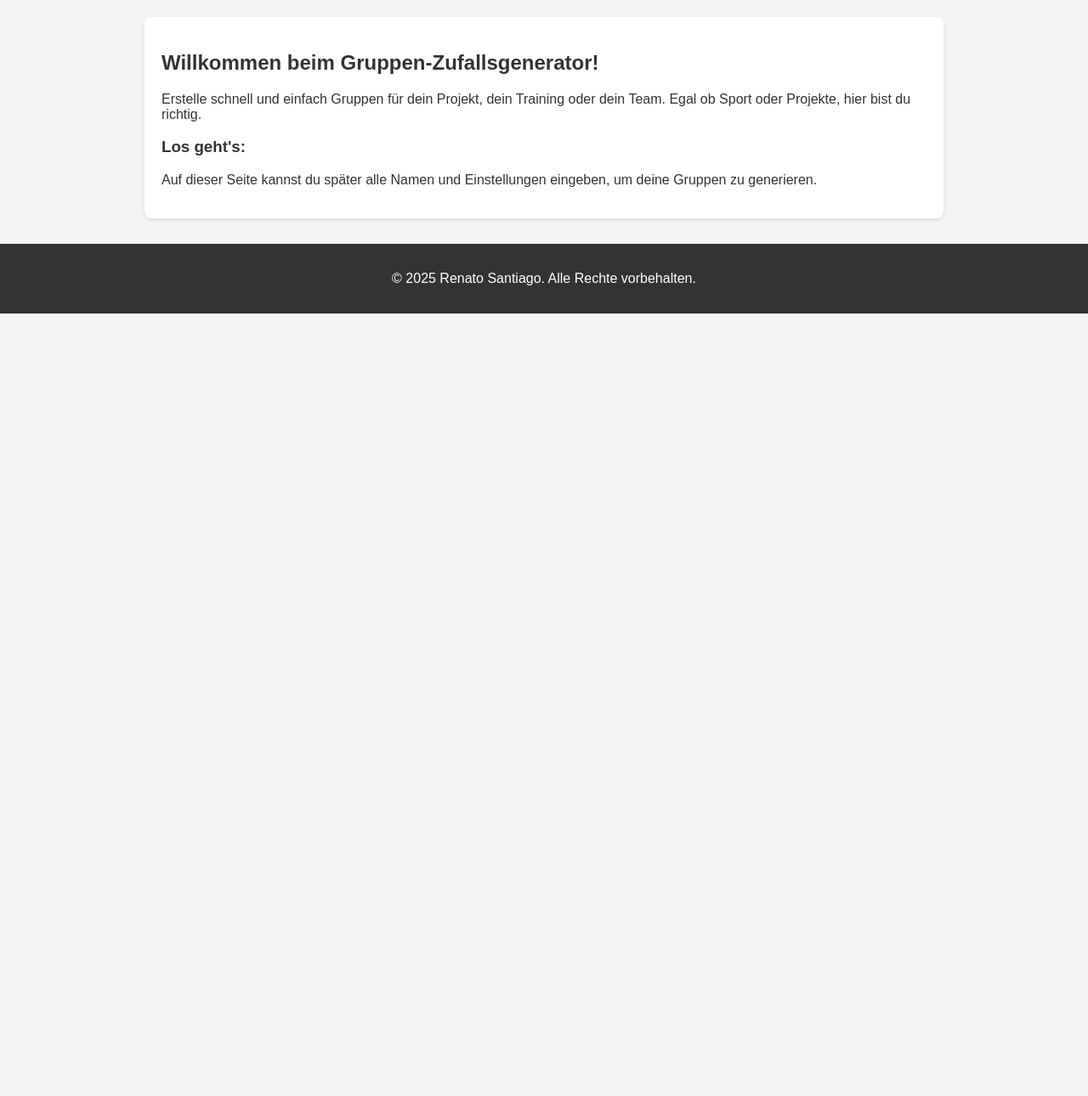
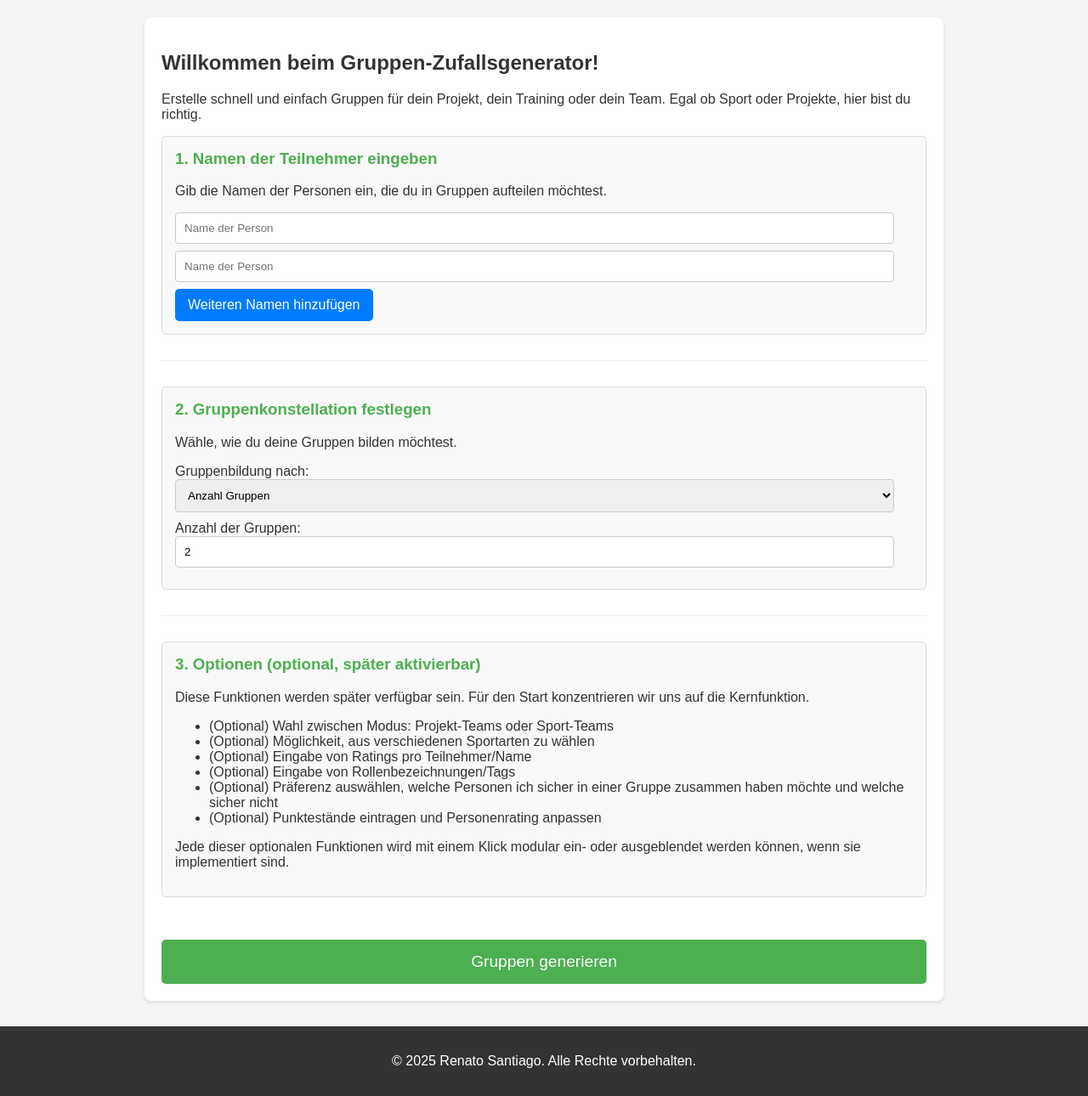
Before and after one commit to reneidou/complete-group-randomizer, a Flask app: page / in a window 1280 px wide. Shown: the part 146-1436 px from the top of the page at 85% size. Before the commit the page ends 515 px from the top, so only its background shows below. Run offline with Flask 3, Linux system fonts and the light colour scheme.

Commit message:
Frontend für Namen- und Gruppeneingabe erstellt, dynamisches JS hinzugefügt und Flask-Route für Empfang

```diff
--- a/app.py
+++ b/app.py
@@ -1,10 +1,25 @@
-from flask import Flask, render_template
+from flask import Flask, render_template, request # 'request' importiert
 
 app = Flask(__name__)
 
 @app.route('/')
 def home():
-    return render_template('index.html') # Hier wird das Template gerendert
+    return render_template('index.html')
+
+@app.route('/generate', methods=['POST']) # Diese Route nimmt POST-Anfragen entgegen
+def generate_groups():
+    names = request.form.getlist('name[]') # Holt alle Namen
+    group_type = request.form['group_type'] # Holt den ausgewählten Gruppentyp
+
+    if group_type == 'num_groups':
+        num_groups = request.form['num_groups']
+        group_setting = f"Anzahl Gruppen: {num_groups}"
+    else: # group_type == 'group_size'
+        group_size = request.form['group_size']
+        group_setting = f"Gruppengrösse: {group_size}"
+
+    # Nur zum Testen: Gib die empfangenen Daten im Browser zurück
+    return f"Empfangene Namen: {', '.join(names)}<br>Gruppeneinstellung: {group_setting}"
 
 if __name__ == '__main__':
     app.run(debug=True)
--- a/static/css/style.css
+++ b/static/css/style.css
@@ -52,3 +52,70 @@ footer {
     width: 100%; /* Volle Breite */
     margin-top: 30px; /* Abstand zum Inhalt darüber */
 }
+
+/* Formular-Bereich */
+.form-section {
+    margin-bottom: 30px;
+    padding: 15px;
+    border: 1px solid #ddd;
+    border-radius: 5px;
+    background-color: #f9f9f9;
+}
+
+.form-section h3 {
+    color: #4CAF50;
+    margin-top: 0;
+}
+
+/* Input-Felder und Select-Boxen */
+input[type="text"],
+input[type="number"],
+select {
+    width: calc(100% - 22px); /* Breite des Feldes abzüglich Padding und Border */
+    padding: 10px;
+    margin-bottom: 10px;
+    border: 1px solid #ccc;
+    border-radius: 4px;
+    box-sizing: border-box; /* Padding und Border sind in der Breite enthalten */
+}
+
+/* Buttons */
+button {
+    background-color: #007bff; /* Blau */
+    color: white;
+    padding: 10px 15px;
+    border: none;
+    border-radius: 5px;
+    cursor: pointer;
+    font-size: 1em;
+    transition: background-color 0.3s ease;
+}
+
+button:hover {
+    background-color: #0056b3;
+}
+
+.submit-btn {
+    background-color: #4CAF50; /* Grün */
+    width: 100%;
+    padding: 15px;
+    font-size: 1.2em;
+    margin-top: 20px;
+}
+
+.submit-btn:hover {
+    background-color: #45a049;
+}
+
+/* HR-Linie zur Trennung der Abschnitte */
+hr {
+    border: 0;
+    height: 1px;
+    background: #eee;
+    margin: 30px 0;
+}
+
+/* Anpassungen für die dynamischen Eingaben */
+#names-container input {
+    margin-bottom: 8px; /* Etwas weniger Abstand zwischen den Namensfeldern */
+}
--- /dev/null
+++ b/static/js/script.js
@@ -0,0 +1,39 @@
+document.addEventListener('DOMContentLoaded', function() {
+    // Logik für das Hinzufügen neuer Namenfelder
+    const addNameBtn = document.getElementById('add-name-btn');
+    const namesContainer = document.getElementById('names-container');
+
+    addNameBtn.addEventListener('click', function() {
+        const newInput = document.createElement('input');
+        newInput.type = 'text';
+        newInput.name = 'name[]'; // Wichtig für Flask, um eine Liste zu erhalten
+        newInput.placeholder = 'Name der Person';
+        newInput.required = true;
+        namesContainer.appendChild(newInput);
+    });
+
+    // Logik zum Umschalten zwischen "Anzahl Gruppen" und "Gruppengrösse"
+    const groupTypeSelect = document.getElementById('group-type');
+    const numGroupsInputDiv = document.getElementById('num-groups-input');
+    const groupSizeInputDiv = document.getElementById('group-size-input');
+
+    groupTypeSelect.addEventListener('change', function() {
+        if (groupTypeSelect.value === 'num_groups') {
+            numGroupsInputDiv.style.display = 'block';
+            groupSizeInputDiv.style.display = 'none';
+            // Setze 'required' Attribut basierend auf Sichtbarkeit
+            document.getElementById('num-groups').required = true;
+            document.getElementById('group-size').required = false;
+        } else {
+            numGroupsInputDiv.style.display = 'none';
+            groupSizeInputDiv.style.display = 'block';
+            // Setze 'required' Attribut basierend auf Sichtbarkeit
+            document.getElementById('num-groups').required = false;
+            document.getElementById('group-size').required = true;
+        }
+    });
+
+    // Initialen Zustand beim Laden der Seite setzen
+    // Simuliert ein Change-Event, um die korrekte Anzeige beim ersten Laden zu gewährleisten
+    groupTypeSelect.dispatchEvent(new Event('change'));
+});
--- a/templates/base.html
+++ b/templates/base.html
@@ -23,5 +23,6 @@
     <footer>
         <p>&copy; 2025 Renato Santiago. Alle Rechte vorbehalten.</p>
     </footer>
+    <script src="{{ url_for('static', filename='js/script.js') }}"></script>
 </body>
 </html>
--- a/templates/index.html
+++ b/templates/index.html
@@ -6,7 +6,56 @@
     <h2>Willkommen beim Gruppen-Zufallsgenerator!</h2>
     <p>Erstelle schnell und einfach Gruppen für dein Projekt, dein Training oder dein Team. Egal ob Sport oder Projekte, hier bist du richtig.</p>
 
-    <h3>Los geht's:</h3>
-    <p>Auf dieser Seite kannst du später alle Namen und Einstellungen eingeben, um deine Gruppen zu generieren.</p>
+    <form action="/generate" method="post">
+        <div class="form-section">
+            <h3>1. Namen der Teilnehmer eingeben</h3>
+            <p>Gib die Namen der Personen ein, die du in Gruppen aufteilen möchtest.</p>
+            <div id="names-container">
+                <input type="text" name="name[]" placeholder="Name der Person" required>
+                <input type="text" name="name[]" placeholder="Name der Person" required>
+            </div>
+            <button type="button" id="add-name-btn">Weiteren Namen hinzufügen</button>
+        </div>
 
-    {% endblock %}
+        <hr>
+
+        <div class="form-section">
+            <h3>2. Gruppenkonstellation festlegen</h3>
+            <p>Wähle, wie du deine Gruppen bilden möchtest.</p>
+
+            <label for="group-type">Gruppenbildung nach:</label>
+            <select name="group_type" id="group-type">
+                <option value="num_groups">Anzahl Gruppen</option>
+                <option value="group_size">Gruppengrösse</option>
+            </select>
+
+            <div id="num-groups-input" class="group-setting-input">
+                <label for="num-groups">Anzahl der Gruppen:</label>
+                <input type="number" name="num_groups" id="num-groups" min="1" value="2">
+            </div>
+
+            <div id="group-size-input" class="group-setting-input" style="display: none;">
+                <label for="group-size">Gewünschte Gruppengrösse:</label>
+                <input type="number" name="group_size" id="group-size" min="1" value="3">
+            </div>
+        </div>
+
+        <hr>
+
+        <div class="form-section">
+            <h3>3. Optionen (optional, später aktivierbar)</h3>
+            <p>Diese Funktionen werden später verfügbar sein. Für den Start konzentrieren wir uns auf die Kernfunktion.</p>
+            <ul>
+                <li>(Optional) Wahl zwischen Modus: Projekt-Teams oder Sport-Teams</li>
+                <li>(Optional) Möglichkeit, aus verschiedenen Sportarten zu wählen</li>
+                <li>(Optional) Eingabe von Ratings pro Teilnehmer/Name</li>
+                <li>(Optional) Eingabe von Rollenbezeichnungen/Tags</li>
+                <li>(Optional) Präferenz auswählen, welche Personen ich sicher in einer Gruppe zusammen haben möchte und welche sicher nicht</li>
+                <li>(Optional) Punktestände eintragen und Personenrating anpassen</li>
+            </ul>
+            <p>Jede dieser optionalen Funktionen wird mit einem Klick modular ein- oder ausgeblendet werden können, wenn sie implementiert sind.</p>
+        </div>
+
+        <button type="submit" class="submit-btn">Gruppen generieren</button>
+    </form>
+{% endblock %}
```
